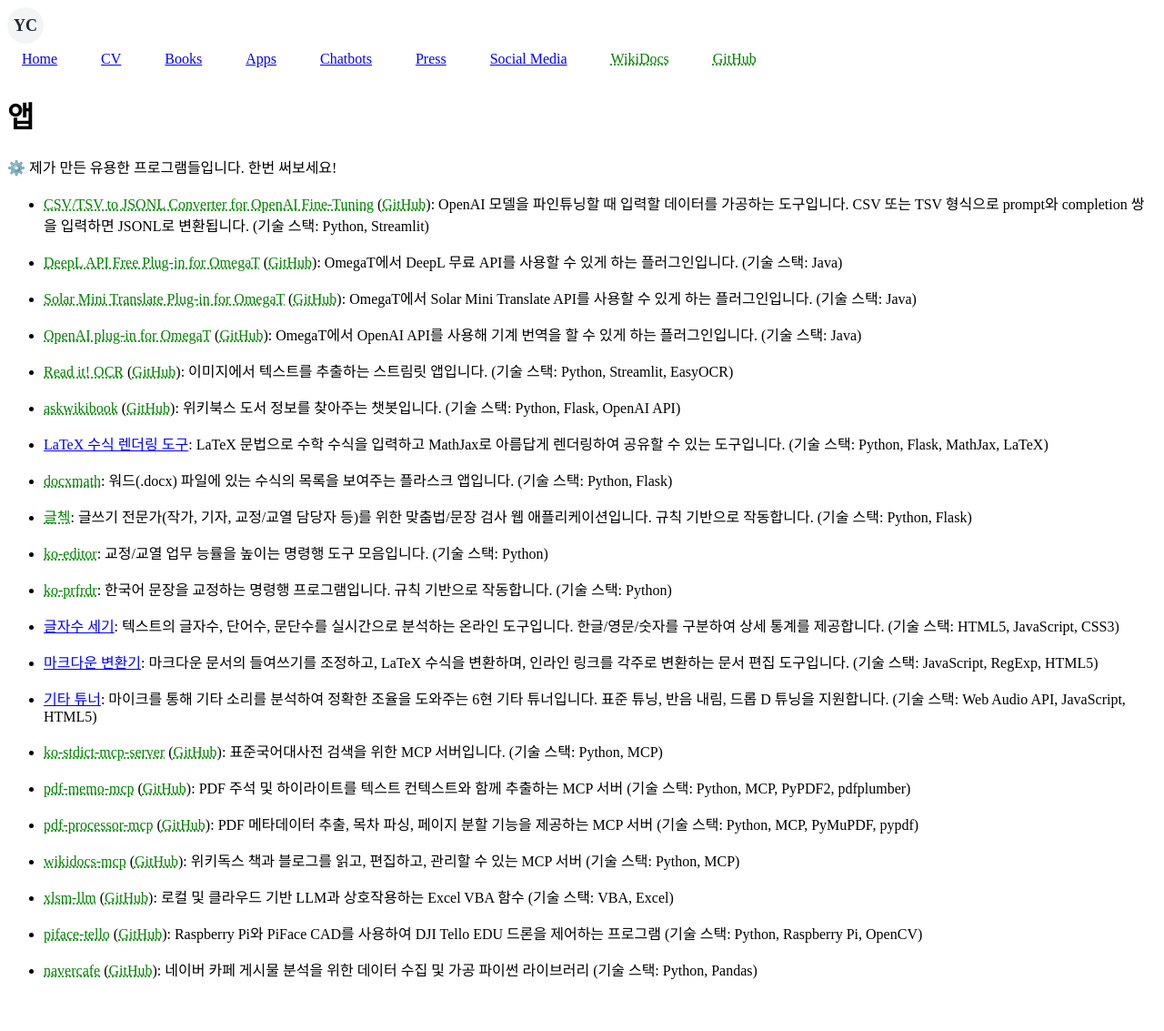
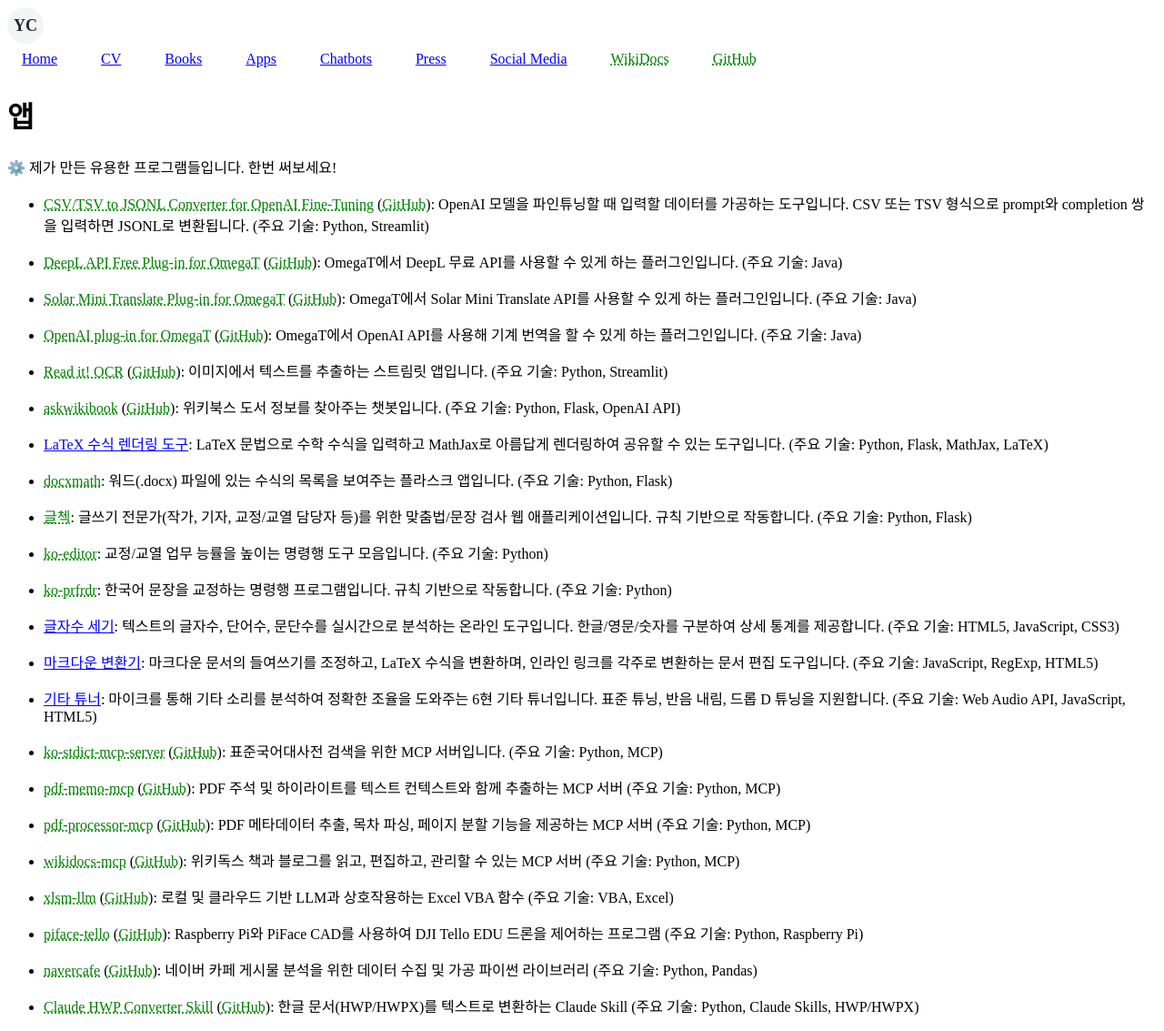
Before and after one commit to ychoi-kr/ychoi.kr, a Jekyll site: the page built from apps.md, in a window 1280 px wide. Shown: the whole page at 91% size. Built offline with Jekyll 4.4.1, drawn with Linux system fonts in a browser that asks for light colours; before the commit the page ends 1093 px from its top, so only the background shows below that.

Commit message:
Refactor technology stack descriptions and add Claude HWP Converter Skill to apps list

```diff
--- a/_data/apps.yml
+++ b/_data/apps.yml
@@ -37,7 +37,7 @@
   category: web_app
   link: https://readit.streamlit.app/
   github: https://github.com/ychoi-kr/readit
-  tech: [Python, Streamlit, EasyOCR]
+  tech: [Python, Streamlit]
   show_in_cv: false
 
 - name: askwikibook
@@ -133,14 +133,14 @@
   description_en: MCP server for extracting PDF annotations and highlights with text context
   category: mcp_server
   github: https://github.com/ychoi-kr/pdf-memo-mcp
-  tech: [Python, MCP, PyPDF2, pdfplumber]
+  tech: [Python, MCP]
 
 - name: pdf-processor-mcp
   description: PDF 메타데이터 추출, 목차 파싱, 페이지 분할 기능을 제공하는 MCP 서버
   description_en: MCP server for PDF processing including metadata extraction, TOC parsing, and page splitting
   category: mcp_server
   github: https://github.com/ychoi-kr/pdf-processor-mcp
-  tech: [Python, MCP, PyMuPDF, pypdf]
+  tech: [Python, MCP]
   show_in_cv: false
 
 - name: wikidocs-mcp
@@ -164,7 +164,7 @@
   description_en: Control DJI Tello EDU drone using Raspberry Pi and PiFace CAD
   category: drone_robotics
   github: https://github.com/ychoi-kr/piface-tello
-  tech: [Python, Raspberry Pi, OpenCV]
+  tech: [Python, Raspberry Pi]
   show_in_cv: true
 
 - name: navercafe
@@ -174,3 +174,10 @@
   github: https://github.com/ychoi-kr/navercafe
   tech: [Python, Pandas]
   show_in_cv: true
+
+- name: Claude HWP Converter Skill
+  description: 한글 문서(HWP/HWPX)를 텍스트로 변환하는 Claude Skill
+  description_en: Claude Skill to convert Korean HWP/HWPX documents to plain text
+  category: ai_llm
+  github: https://github.com/ychoi-kr/claude-hwp-converter-skill
+  tech: [Python, Claude Skills, HWP/HWPX]
--- a/apps.md
+++ b/apps.md
@@ -9,5 +9,5 @@ permalink: /apps/
 ⚙️ 제가 만든 유용한 프로그램들입니다. 한번 써보세요!
 
 {% for app in site.data.apps %}
-- [{{ app.name }}]({% if app.intro_link %}{{ app.intro_link }}{% else %}{{ app.link | default: app.github }}{% endif %}){% if app.github %} ([GitHub]({{ app.github }})){% endif %}: {{ app.description }} (기술 스택: {{ app.tech | join: ', ' }})
+- [{{ app.name }}]({% if app.intro_link %}{{ app.intro_link }}{% else %}{{ app.link | default: app.github }}{% endif %}){% if app.github %} ([GitHub]({{ app.github }})){% endif %}: {{ app.description }} (주요 기술: {{ app.tech | join: ', ' }})
 {% endfor %}
```
